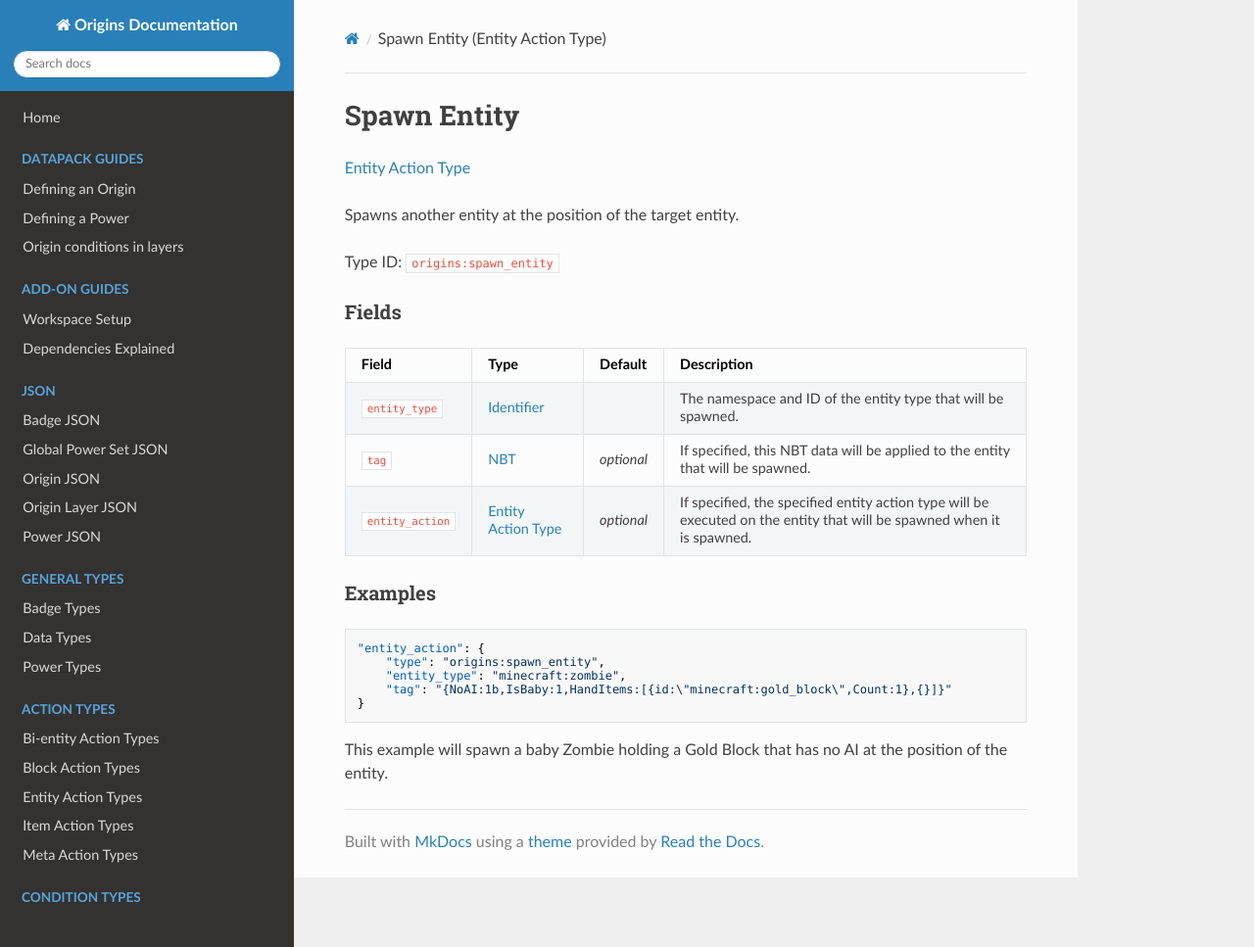
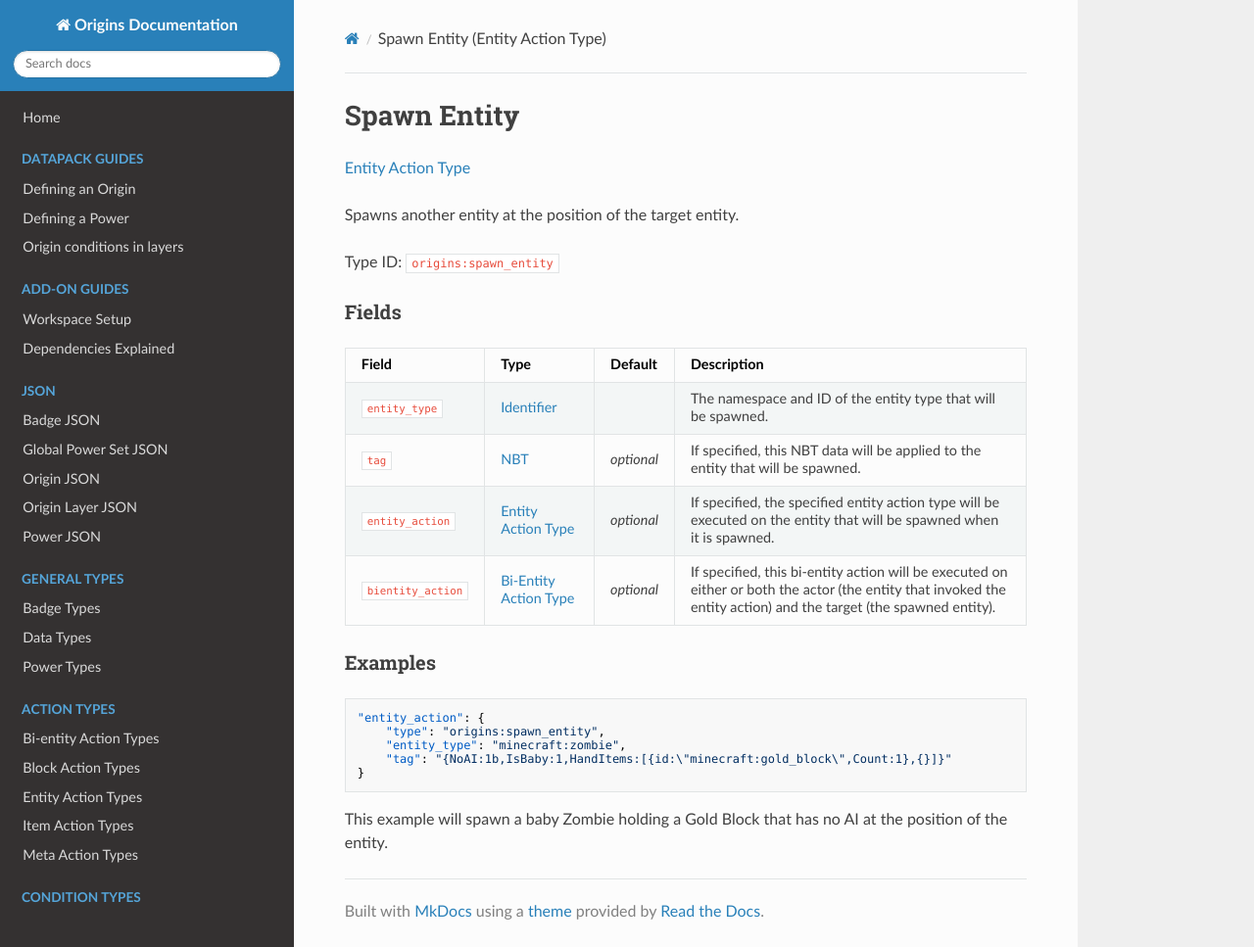
Before and after one commit to apace100/origins-docs, an MkDocs documentation site: the page built from docs/types/entity_action_types/spawn_entity.md, in a window 1280 px wide and 967 px high. Shown: the whole window at 98% size. Built offline with MkDocs 1.6.1, drawn with Linux system fonts in a browser that asks for light colours; nearby versions of some CDN libraries.

Commit message:
Updated `spawn_entity.md` (Entity Action Type) + Added the new `bientity_action` field

```diff
--- a/docs/types/entity_action_types/spawn_entity.md
+++ b/docs/types/entity_action_types/spawn_entity.md
@@ -19,6 +19,7 @@ Field  | Type | Default | Description
 `entity_type` | [Identifier](../data_types/identifier.md) |  | The namespace and ID of the entity type that will be spawned.
 `tag` | [NBT](../data_types/nbt.md) | _optional_ | If specified, this NBT data will be applied to the entity that will be spawned.
 `entity_action` | [Entity Action Type](../entity_action_types.md) | _optional_ | If specified, the specified entity action type will be executed on the entity that will be spawned when it is spawned.
+`bientity_action` | [Bi-Entity Action Type](../bientity_action_types.md) | _optional_ | If specified, this bi-entity action will be executed on either or both the actor (the entity that invoked the entity action) and the target (the spawned entity).
 
 
 ### Examples
```
